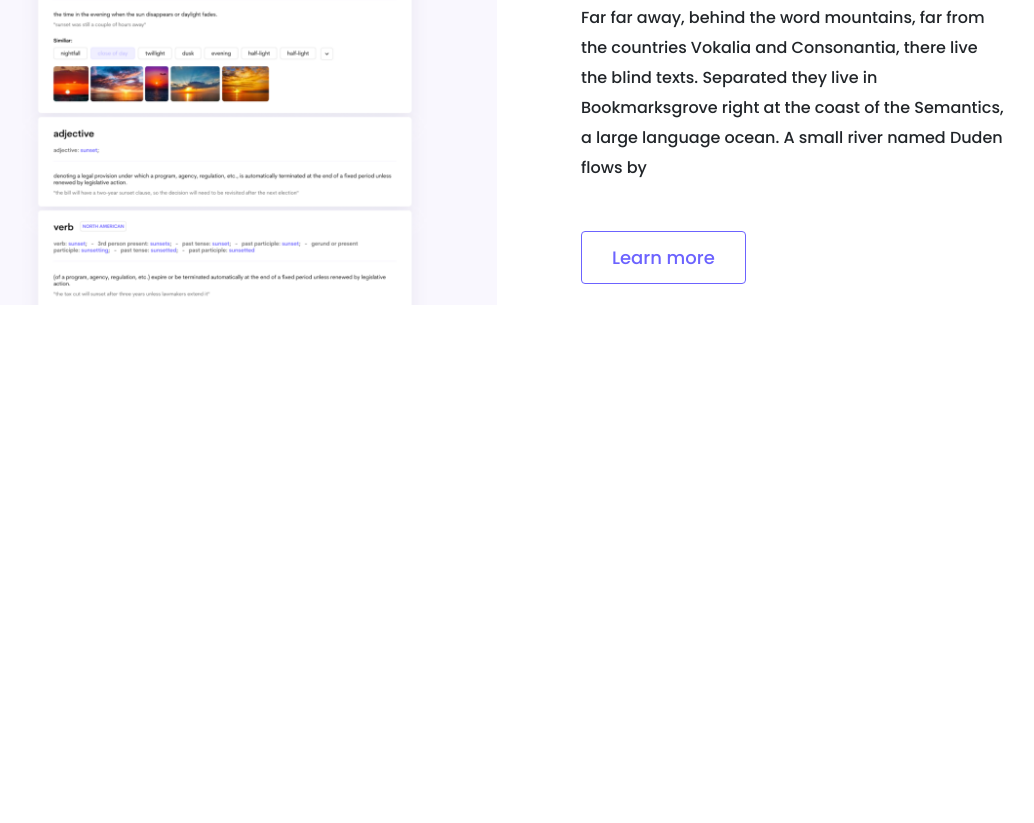
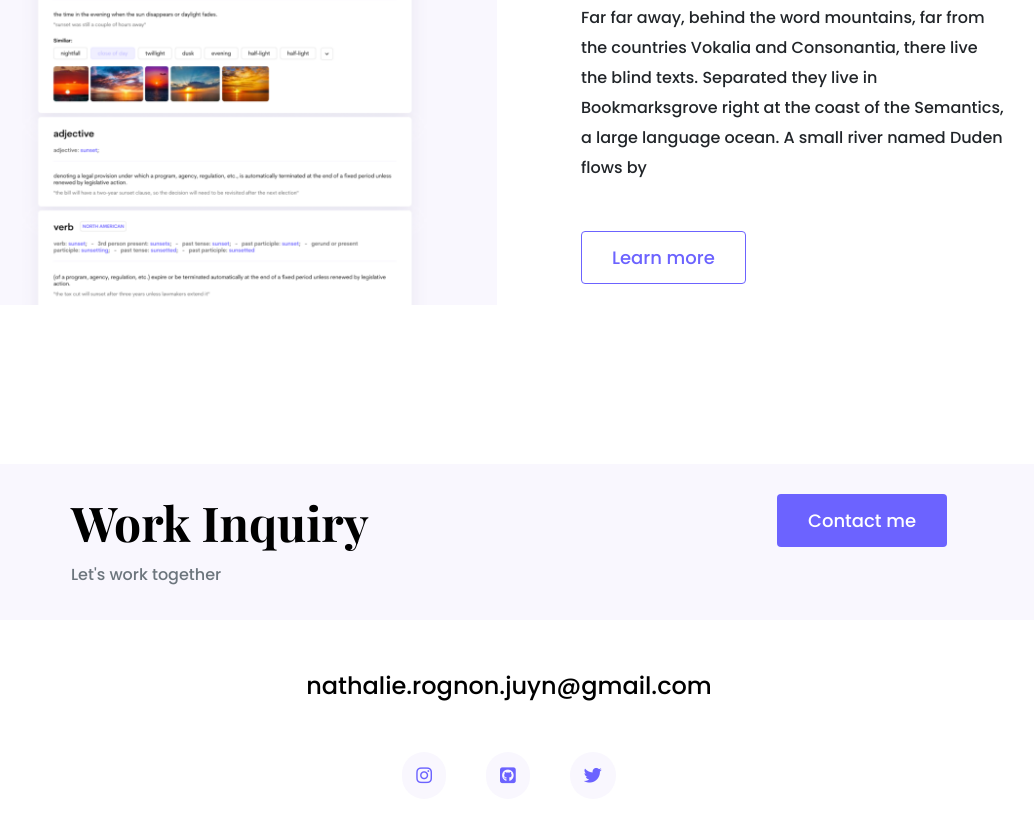
Before and after one commit to natkilima/portfolio-project, a plain HTML site: page index.html in a window 1280 px wide. Shown: the part 2476-3299 px from the top of the page, without its empty margins (131-1165 px from the left). Before the commit the page ends 2880 px from the top, so only its background shows below. Drawn offline with nearby package versions, Linux system fonts and the light colour scheme.

Commit message:
footer added to index page

```diff
--- a/index.html
+++ b/index.html
@@ -16,8 +16,8 @@
     ></script>
     <script
       src="https://kit.fontawesome.com/8bea711513.js"
-      crossorigin="anonymous"
-    ></script>
+      crossorigin="anonymous">
+</script>
     <link rel="preconnect" href="https://fonts.googleapis.com" />
     <link rel="preconnect" href="https://fonts.gstatic.com" crossorigin />
     <link
@@ -98,9 +98,6 @@
         </div>
         </div>
 
-
-
-
          <div class="row">
         <div class="col d-none d-lg-block">
         <img src="images/dictionary.png" class="img-fluid" alt="" />
@@ -116,6 +113,31 @@
         </div>
         </div>
 
+<footer>
+    <div class="contact-box d-flex justify-content-between mb-5 d-none d-md-flex">
+        <div>
+<h4>
+    Work Inquiry
+</h4>
+<p class="text-muted">
+    Let's work together
+</p>
+</div>
+<div>
+<a href="" class="btn btn-branding"> Contact me </a>
+</div>
+
+    </div>
+    <div class="d-flex justify-content-center mb-5">
+    <a href="mailto:nathalie.rognon.juyn@gmail.com" class="email-link"> nathalie.rognon.juyn@gmail.com </a>
+</div>
+    <div class="social-links d-flex justify-content-center">
+        <a href="https://www.instagram.com/patricia" target="_blank"><i class="fab fa-instagram"></i> </a>
+    <a href="https://www.github.com/patricia" target="_blank"><i class="fab fa-github-square"></i></a>
+    <a href="https://www.twitter.com/patricia" target="_blank"><i class="fab fa-twitter"></i></a>
+
+    </div>
+    </footer>
     </div>
   </body>
 </html>
--- a/styles/portfolio.css
+++ b/styles/portfolio.css
@@ -27,6 +27,10 @@ h1 {
 
 h2 {
   font-size: 64px;
+}
+
+h4 {
+  font-size: 48px;
 }
 
 p {
@@ -137,6 +141,46 @@ nav li.active a {
   color: var(--branding-color);
 }
 
+footer {
+  margin: 60px 0;
+}
+
+footer .contact-box {
+  background-color: var(--secondary-color);
+  padding: 30px 120px;
+  border-radius: 10px;
+}
+
+footer .contact-box p {
+  margin: 0;
+}
+
+footer .email-link {
+  text-decoration: none;
+  color: black;
+  font-size: 24px;
+  text-align: center;
+}
+
+footer .email-link:hover {
+  color: var(--branding-color);
+}
+
+footer .social-links a {
+  margin: 0 20px;
+  color: var(--branding-color);
+  background-color: var(--secondary-color);
+  padding: 10px 14px;
+  font-size: 18px;
+  border-radius: 50px;
+  transition: all 100ms ease-in-out;
+}
+
+footer .social-links a:hover {
+  color: white;
+  background: var(--branding-color);
+}
+
 @media (max-width: 900px) {
   h1 {
     font-size: 44px;
@@ -145,6 +189,10 @@ nav li.active a {
 
   h2 {
     font-size: 44px;
+  }
+
+  h4 {
+    font-size: 26px;
   }
 
   .hero {
@@ -159,4 +207,8 @@ nav li.active a {
     padding: 0;
     text-align: center;
   }
+
+  footer .contact-box {
+    padding: 30px;
+  }
 }
```
